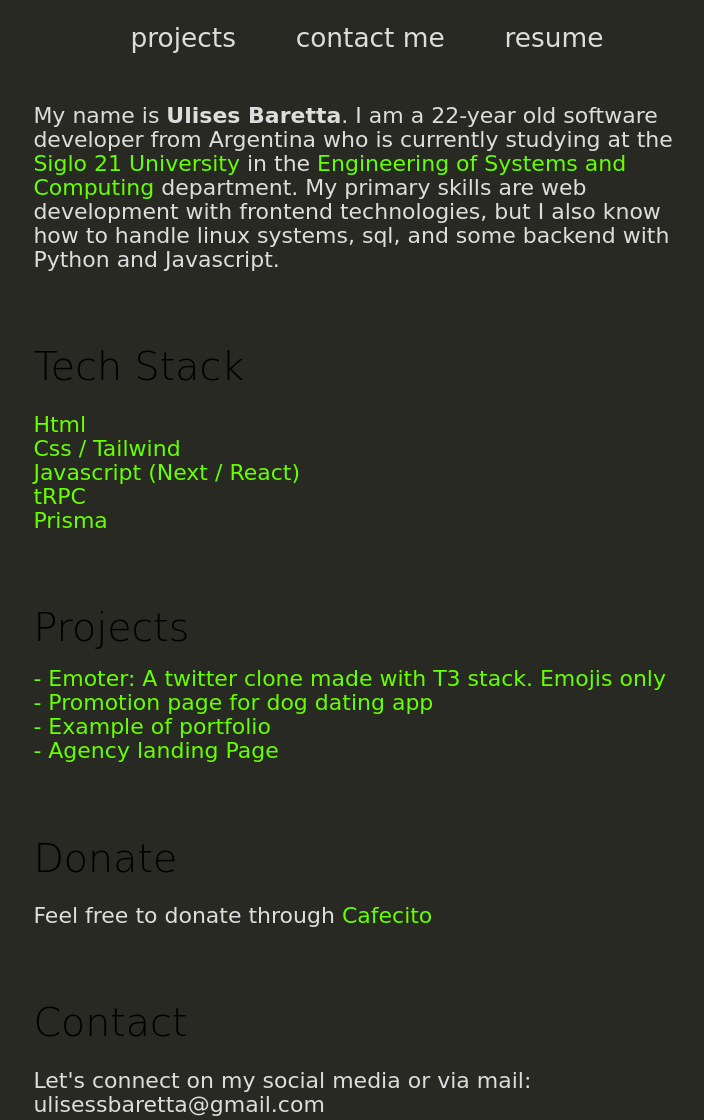
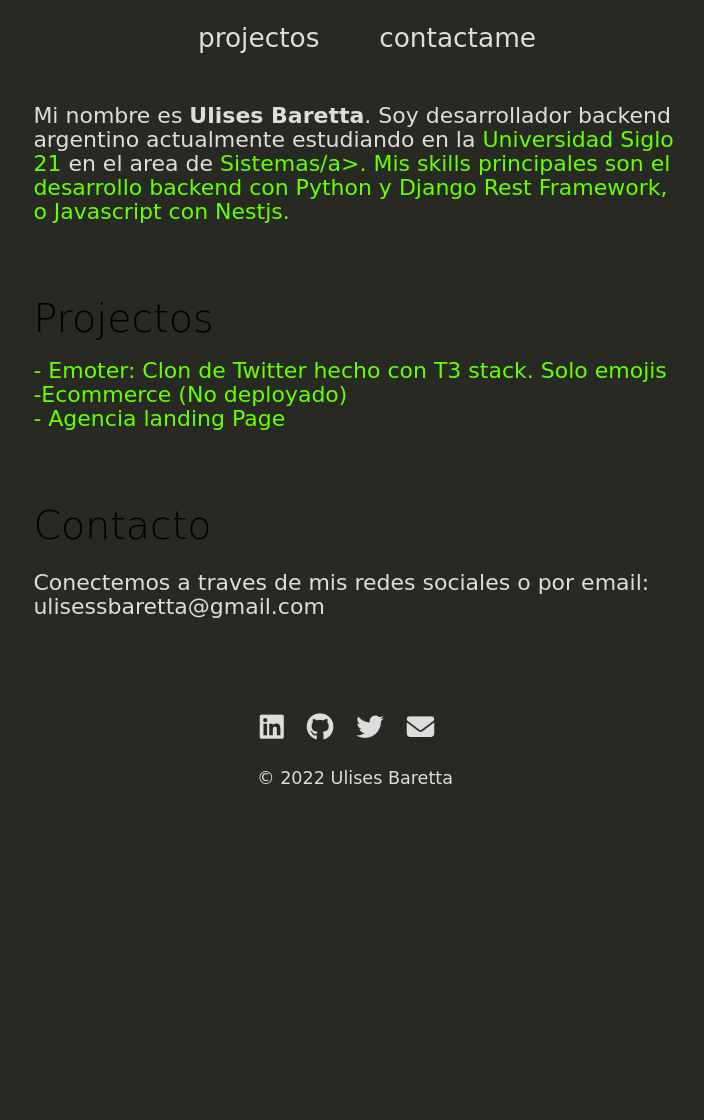
Before and after one commit to ulisao/ulisessbaretta, a plain HTML site: page index.html in a window 1280 px wide. Shown: the part 140-1260 px from the top of the page, without its empty margins (285-989 px from the left). After the commit the page ends 951 px from the top, so only its background shows below. Drawn offline with Linux system fonts and the light colour scheme; a small style sheet from the web is missing.

Commit message:
Update index.html

```diff
--- a/index.html
+++ b/index.html
@@ -4,7 +4,7 @@
     <meta charset="UTF-8">
     <meta http-equiv="X-UA-Compatible" content="IE=edge">
     <meta name="viewport" content="width=device-width, initial-scale=1.0">
-    <title>Ulises Baretta | Software Developer</title>
+    <title>Ulises Baretta | Backend Developer</title>
     <meta name="author" content="Ulises Baretta">
     <meta name="description" content="Ulises Baretta | Software Developer">
     <link rel="stylesheet" href="static/css/all.css">
@@ -21,77 +21,34 @@
     <nav>
         <ul>
             <li>
-                <a href="#projects">projects</a>
+                <a href="#projects">projectos</a>
             </li>
             <li>
-                <a href="#contact">contact me</a>
-            </li>
-            <li>
-                <a href="#donate">resume</a>
+                <a href="#contact">contactame</a>
             </li>
         </ul>
     </nav>
     <div class="container">
         <main id="main">
             <p>
-                My name is <strong>Ulises Baretta</strong>. I am a 22-year old software developer from Argentina who is currently studying at the <a href="https://21.edu.ar/">Siglo 21 University</a> in the <a href="https://21.edu.ar/oferta-academica/licenciatura-en-informatica">Engineering of Systems and Computing</a> department. My primary skills are web development with frontend technologies, but I also know how to handle linux systems, sql, and some backend with Python and Javascript.
+                Mi nombre es <strong>Ulises Baretta</strong>. Soy desarrollador backend argentino actualmente estudiando en la <a href="https://21.edu.ar/">Universidad Siglo 21</a> en el area de  <a href="https://21.edu.ar/oferta-academica/licenciatura-en-informatica">Sistemas/a>. Mis skills principales son el desarrollo backend con Python y Django Rest Framework, o Javascript con Nestjs.
             </p>
-            <h2>Tech Stack</h2>
-            <p>
 
-
+            <h2 id='projects'>Projectos</h2>
                 </i>
-                <a href="">Html </a>
-
-                <br>
-
-
-                </i>
-                <a href="">Css / Tailwind</a>
-
-                <br>
-
-
-                </i>
-                <a href="">Javascript (Next / React) </a>
-
-                <br>
-
-
-                </i>
-                <a href="">tRPC</a>
-
+                <a href="https://tw-clone-g8li.vercel.app/">- Emoter: Clon de Twitter hecho con T3 stack. Solo emojis</a>
                 <br>
 
                 </i>
-                <a href="">Prisma</a>
-
-                <br>
-            </p>
-
-            <h2 id='projects'>Projects</h2>
-                </i>
-                <a href="https://tw-clone-g8li.vercel.app/">- Emoter: A twitter clone made with T3 stack. Emojis only</a>
+                <a href="https://github.com/ulisao/molar/tree/main">-Ecommerce (No deployado)</a>
                 <br>
 
                 </i>
-                <a href="https://tinnndog.netlify.app">- Promotion page for dog dating app</a>
+                <a href="https://codit-teal.vercel.app/">- Agencia landing Page</a>
                 <br>
 
-                </i>
-                <a href="https://ulisaooo.netlify.app">- Example of portfolio</a>
-                <br>
-
-                </i>
-                <a href="https://codit-teal.vercel.app/">- Agency landing Page</a>
-                <br>
-            <h2 id='donate'>Donate</h2>
-            <p>
-                Feel free to donate through <a href='https://cafecito.app/ulisao' rel='noopener' target='_blank' alt='Invitame un café en cafecito.app'>Cafecito</a>
-            </p>
-
-            <h2 id='contact'>Contact</h2>
-            <p>Let's connect on my social media or via mail: ulisessbaretta@gmail.com</p>
+            <h2 id='contact'>Contacto</h2>
+            <p>Conectemos a traves de mis redes sociales o por email: ulisessbaretta@gmail.com</p>
         </main>
         <br>
         <br>
```
